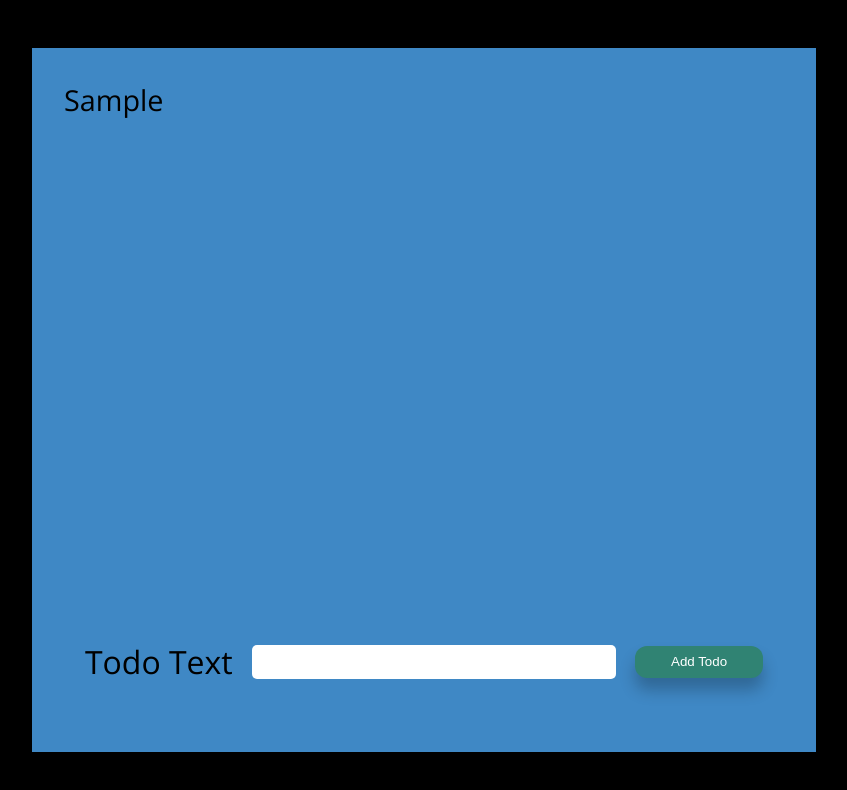
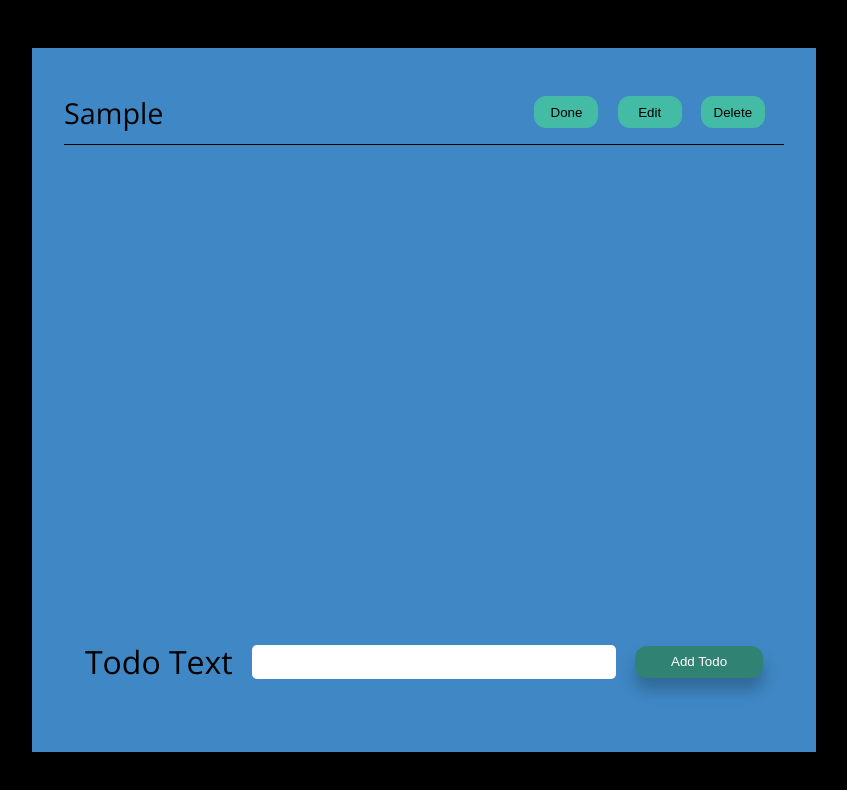
Before and after one commit to jeffrey125/todo-list-webapp-v2, a React (Create React App) app: page / in a window 1280 px wide. Both pictures are taken after typing "Sample" into the empty fields and a click on the button "Add Todo". Shown: the top 790 px of the page, without its empty margins (216-1063 px from the left). Built offline with nearby package versions, Linux system fonts and the light colour scheme; the HTML template or start-up script is replaced by a standard one.

Commit message:
feat: Added Button functionality per todo

```diff
--- a/src/components/Todos/Todo.module.css
+++ b/src/components/Todos/Todo.module.css
@@ -1,3 +1,35 @@
+.container {
+  display: flex;
+  justify-content: space-between;
+  width: 100%;
+  height: 4rem;
+  border-bottom: 1px solid black;
+  align-items: center;
+}
+
 .listItem {
   list-style-type: none;
 }
+
+.actions {
+  display: flex;
+  gap: 1.2rem;
+  margin-right: 1.2rem;
+}
+
+.actions button {
+  border: none;
+  height: 2rem;
+  width: 4rem;
+  border-radius: 12px;
+  background-color: #44bba4;
+  transition: all 0.3s;
+}
+
+.actions button:hover,
+.actions button:focus,
+.actions button:active {
+  color: white;
+  background-color: #308373;
+  box-shadow: 0 12px 16px 0 rgba(0, 0, 0, 0.24);
+}
--- a/src/components/Todos/Todo.tsx
+++ b/src/components/Todos/Todo.tsx
@@ -5,7 +5,16 @@ type TodoProps = {
 };
 
 const Todo = ({ todo }: TodoProps) => {
-  return <li className={classes.listItem}>{todo}</li>;
+  return (
+    <div className={classes.container}>
+      <li className={classes.listItem}>{todo}</li>
+      <div className={classes.actions}>
+        <button>Done</button>
+        <button>Edit</button>
+        <button>Delete</button>
+      </div>
+    </div>
+  );
 };
 
 export default Todo;
--- a/src/components/Todos/Todos.module.css
+++ b/src/components/Todos/Todos.module.css
@@ -1,8 +1,9 @@
 .list {
   font-size: 1.8rem;
+  overflow: scroll;
+  height: 30rem;
   padding: 0;
   margin: 0;
   display: flex;
   flex-direction: column;
-  gap: 1.2rem;
 }
```
